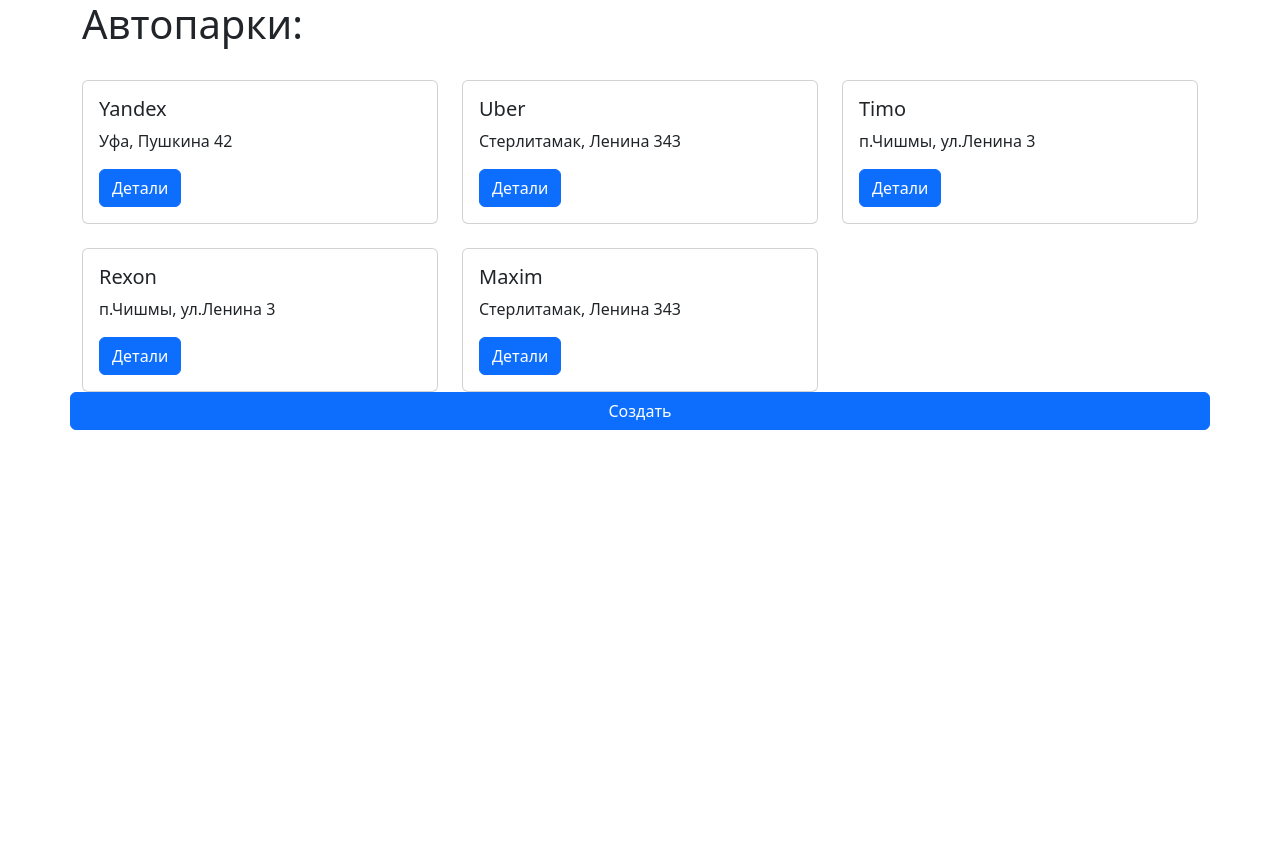
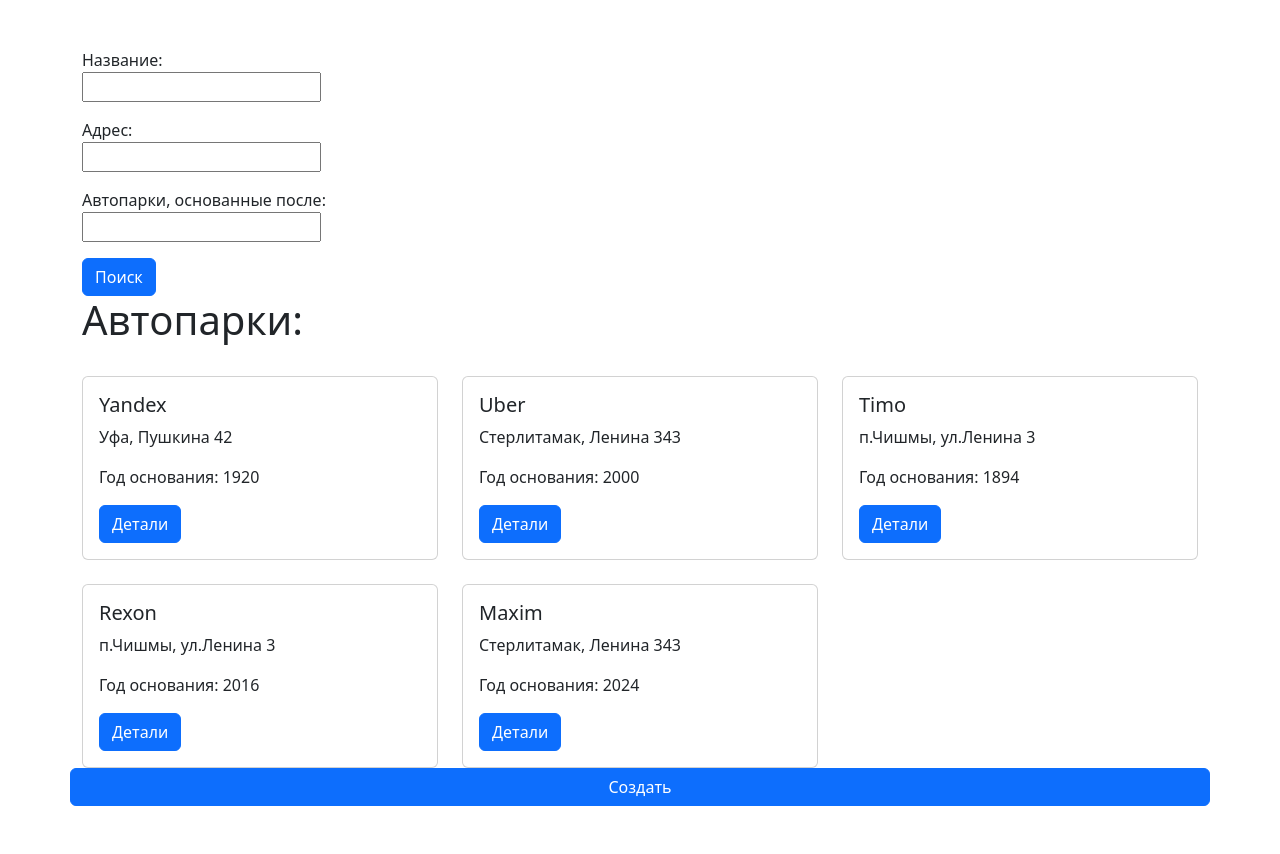
Before and after one commit to internallll/ITCode_fourth, a Django app: page /busPark_list/ in a window 1280 px wide. Before the commit the page ends 430 px from the top, so only its background shows below. Run offline with Django 5.2, Linux system fonts and the light colour scheme; data comes from the database, SQL or seed files in the repository; both versions use the stored data as it was after the commit; some libraries are stand-ins or nearby versions.

Commit message:
Add filters and many new attributes for BusPark

```diff
--- a/bas/admin.py
+++ b/bas/admin.py
@@ -5,7 +5,7 @@
 
 @admin.register(models.BusPark)
 class BusParkAdmin(admin.ModelAdmin):
-    list_display = ('title', 'address', 'phone_number')
+    list_display = ('title', 'address', 'phone_number', 'year_found')
 
 @admin.register(models.Bus)
 class BusAdmin(admin.ModelAdmin):
--- /dev/null
+++ b/bas/filters.py
@@ -0,0 +1,20 @@
+import django_filters
+import bas.models
+from django.db.models import Q
+
+
+class BusParkFilter(django_filters.FilterSet):
+    year = django_filters.CharFilter(method='filter_year', label='Автопарки, основанные после')
+    address = django_filters.CharFilter(lookup_expr='icontains', label = 'Адрес')
+    class Meta:
+        model = bas.models.BusPark
+        fields = ['title', 'address', 'year']
+
+
+    def filter_year(self, queryset, name, value):
+        if value is None:
+            return queryset
+        if value:
+            year =int(value)
+            return queryset.filter(year_found__gt=year)
+        return queryset.filter(year_found=0)
--- a/bas/models.py
+++ b/bas/models.py
@@ -5,8 +5,10 @@
 class BusPark(models.Model):
   title = models.CharField(verbose_name='Название', max_length=255)
   address = models.CharField(verbose_name='Адрес', max_length=255)
+  description = models.TextField(verbose_name='Описание', blank=True)
   phone_number = models.CharField(verbose_name='Номер телефона', max_length=11)
-  logo = models.ImageField(upload_to='media', null = True)
+  logo = models.ImageField(upload_to='media', null = True, blank = True)
+  year_found = models.IntegerField(verbose_name='Год основания', null=True)
 
   class Meta:
     verbose_name='Автопарк'
--- a/bas/templates/base.html
+++ b/bas/templates/base.html
@@ -12,7 +12,8 @@
 <body>
 
 
-<div class="container nt-5 mb-5">
+<div class="container mt-5 mb-5">
+    {% block sidebar %} {% endblock %}
     {% block content %}
     {% endblock %}
 </div>
--- a/bas/templates/busPark_detail.html
+++ b/bas/templates/busPark_detail.html
@@ -11,6 +11,8 @@
       <h5>Адрес: {{busPark.address}}</h5>
       <br>
       <h5>Номер телефона: {{busPark.phone_number}}</h5>
+      <h5>Год основания: {{busPark.year_found}}</h5>
+      <h5>Описание: {{busPark.description}}</h5>
 
       <a href="{%url 'park_list' %}" class="btn btn-secondary">Назад к списку</a>
       <a href="{%url 'park_update' busPark.pk%}" class="btn btn-warning">Редактировать</a>
--- a/bas/templates/busPark_list.html
+++ b/bas/templates/busPark_list.html
@@ -1,7 +1,23 @@
 {%extends 'base.html' %}
-{% block title %} Книги {%endblock %}
+{% load bootstrap5 %}
+{% block title %} Автопарки {%endblock %}
+
+{% block sidebar %}
+<div class="col-md-3">
+    <div class="card-body">
+        <form method="get">
+            {% csrf_token %}
+            {{ filter.form.as_p }}
+            {% buttons %}
+                <button type="submit" class="btn btn-primary">Поиск</button>
+            {% endbuttons %}
+        </form>
+    </div>
+</div>
+{% endblock %}
+
+
 {%block content %}
-
 <h1> Автопарки: </h1>
     <div class='row'>
             {% for park in busPark %}
@@ -11,6 +27,7 @@
                         <div class='card-body'>
                             <h5 class="card-title"> {{park.title}}</h5>
                             <p class="card-text"> {{ park.address}}</p>
+                            <p class="card-text">Год основания: {{park.year_found}}</p>
                             <a href="{% url 'park_detail' park.pk %}" class="btn btn-primary">Детали</a>
 
                         </div>
--- a/bas/views.py
+++ b/bas/views.py
@@ -1,3 +1,4 @@
+from logging import Filter
 
 from django import forms
 from django.views.generic import ListView, DeleteView, CreateView
@@ -5,19 +6,21 @@
 from django.urls import reverse_lazy
 
 from django.views.generic import TemplateView, DetailView, UpdateView
+from django_filters.views import FilterView
 
+
+from bas import filters
 from bas.models import *
 
 # Create your views here.
 
-class BusParkList(ListView):
+class BusParkList(FilterView):
     model = BusPark
     template_name = 'busPark_list.html'
+    context_object_name = 'busPark'
+    filterset_class = filters.BusParkFilter
 
-    def get_context_data(self, **kwargs):
-        context = super().get_context_data(**kwargs)
-        context['busPark'] = BusPark.objects.all()
-        return context
+
 
 class BusParkDetail(DetailView):
     model = BusPark
@@ -28,7 +31,7 @@
 class BusParkUpdate(UpdateView):
     model = BusPark
     template_name= 'busPark_form.html'
-    fields = ['title', 'address', 'phone_number']
+    fields = ['title', 'address', 'phone_number', 'year_found', 'description']
 
     def get_success_url(self):
         return reverse_lazy('park_detail', kwargs={'pk': self.object.pk})
--- a/base/settings.py
+++ b/base/settings.py
@@ -37,9 +37,11 @@
     'django.contrib.sessions',
     'django.contrib.messages',
     'django.contrib.staticfiles',
+
     'bas',
     'bootstrap5',
-    'widget_tweaks'
+    'widget_tweaks',
+    'django_filters'
 ]
 
 
```
Also changed, not shown: bas/migrations/0003_buspark_year_found.py (added), bas/migrations/0004_alter_buspark_logo.py (added), bas/migrations/0005_buspark_decription.py (added), bas/migrations/0006_rename_decription_buspark_description.py (added), db.sqlite3, media/Uber_logo_2018.png (added), media/logotip-arenda-avto-864.jpg (added).
